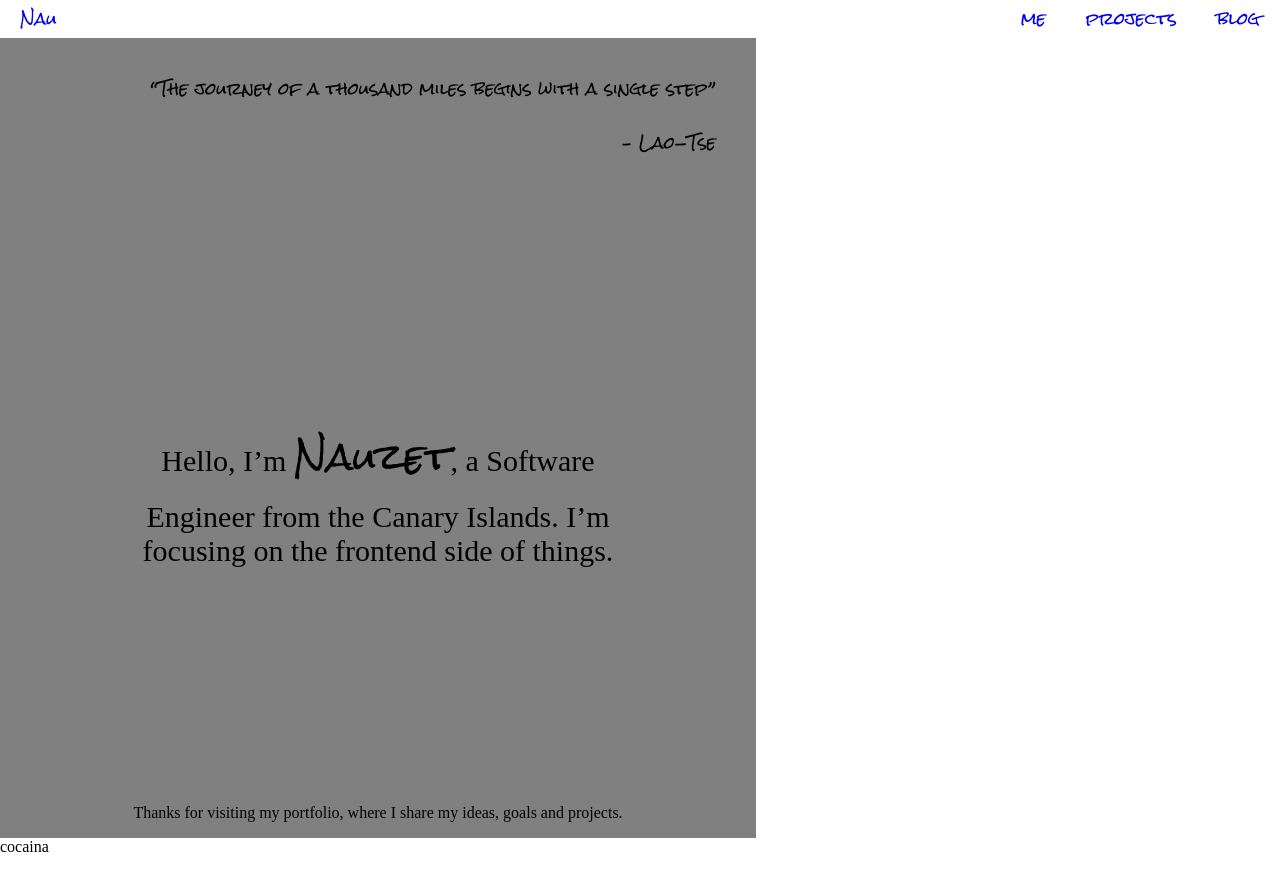
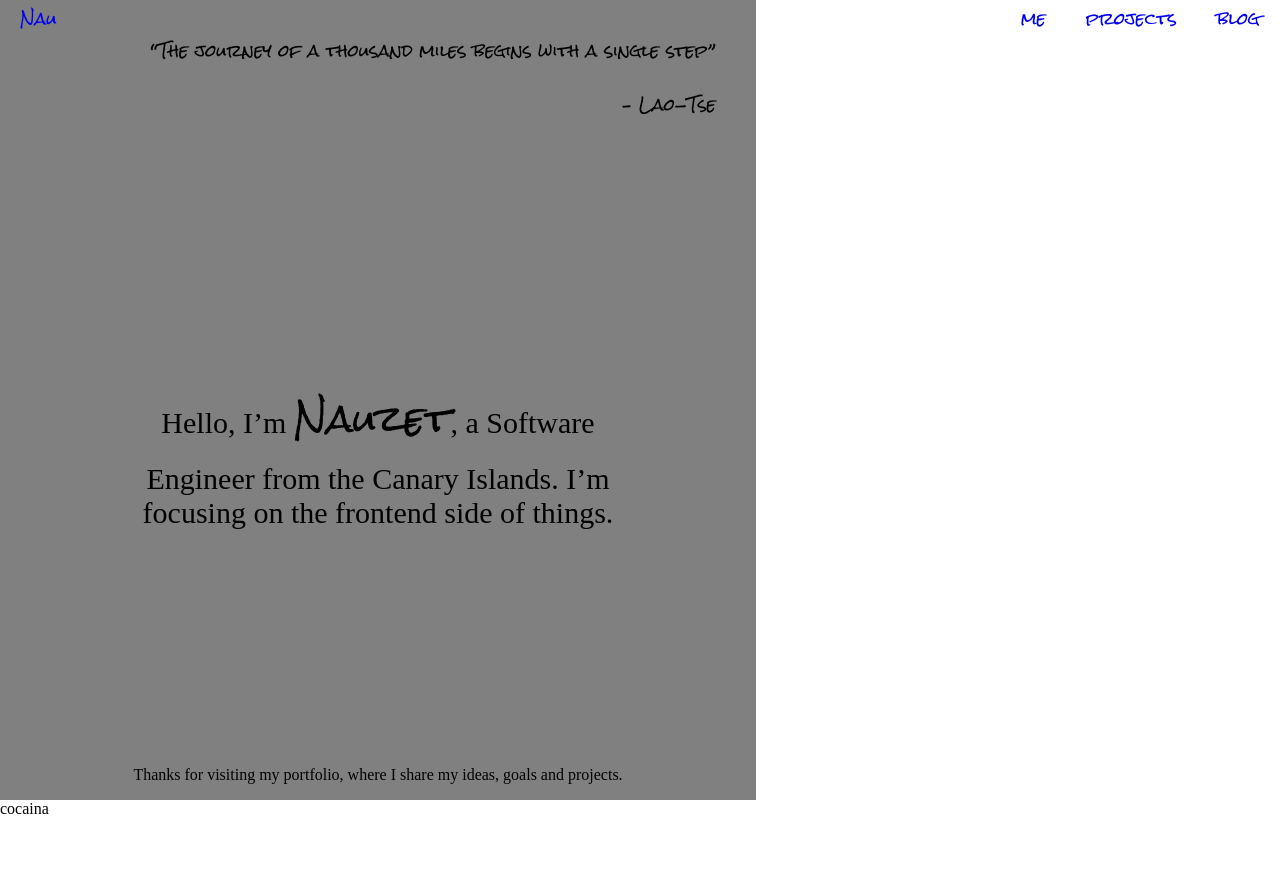
Before and after one commit to NauzetAduen/portfolio, a Next.js app: page / in a window 1280 px wide. Shown: the top 890 px of the page. Built offline with nearby package versions, Linux system fonts and the light colour scheme; a web font is replaced by a local one.

Commit message:
ADD position fixed to navbar

```diff
--- a/styles/Nav.module.scss
+++ b/styles/Nav.module.scss
@@ -1,14 +1,16 @@
 @use "Constants" as constants;
 
 .nav {
-  //   background-color: gold;
-
+  // background-color: gold;
+  position: fixed;
   font-family: constants.$rockSalt;
+  width: 100%;
 }
 .nav ul {
   display: flex;
   padding: 0;
   margin: 0;
+  height: 5vh;
 }
 
 .nav li {
```
